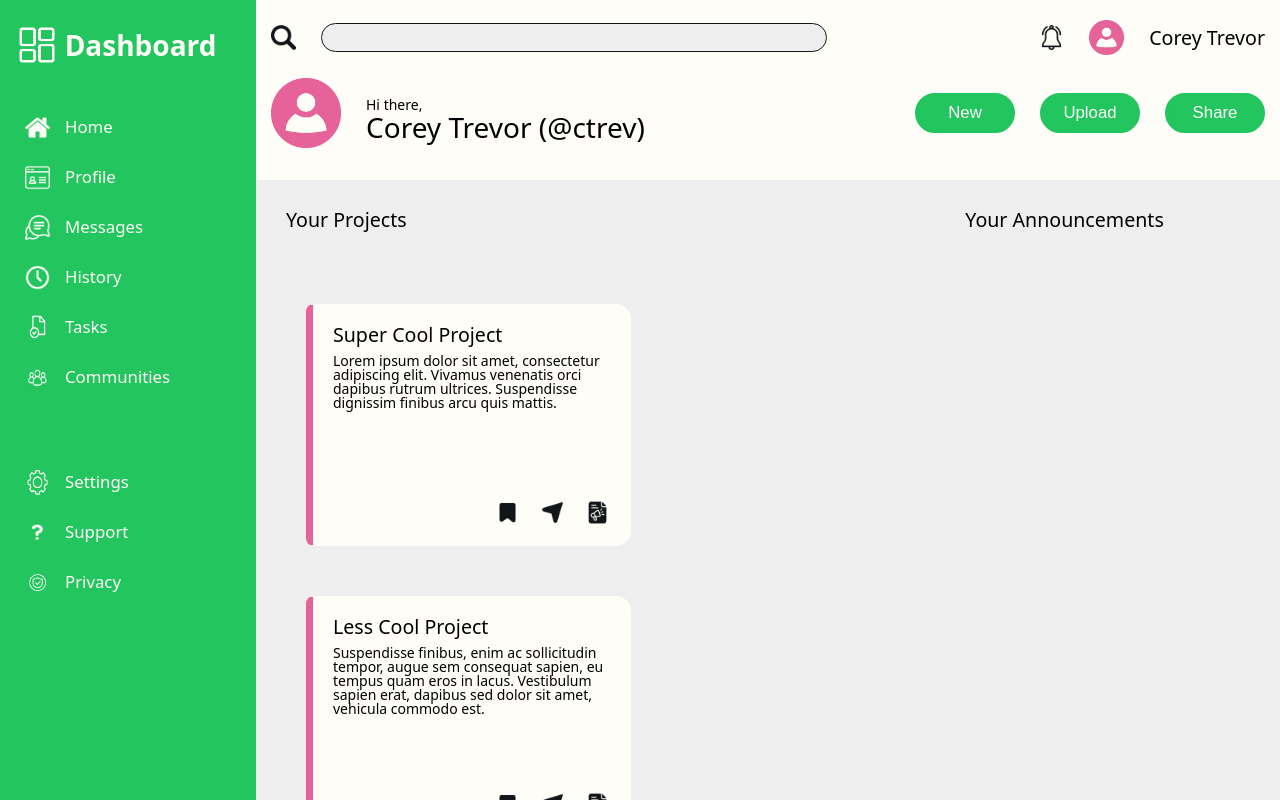
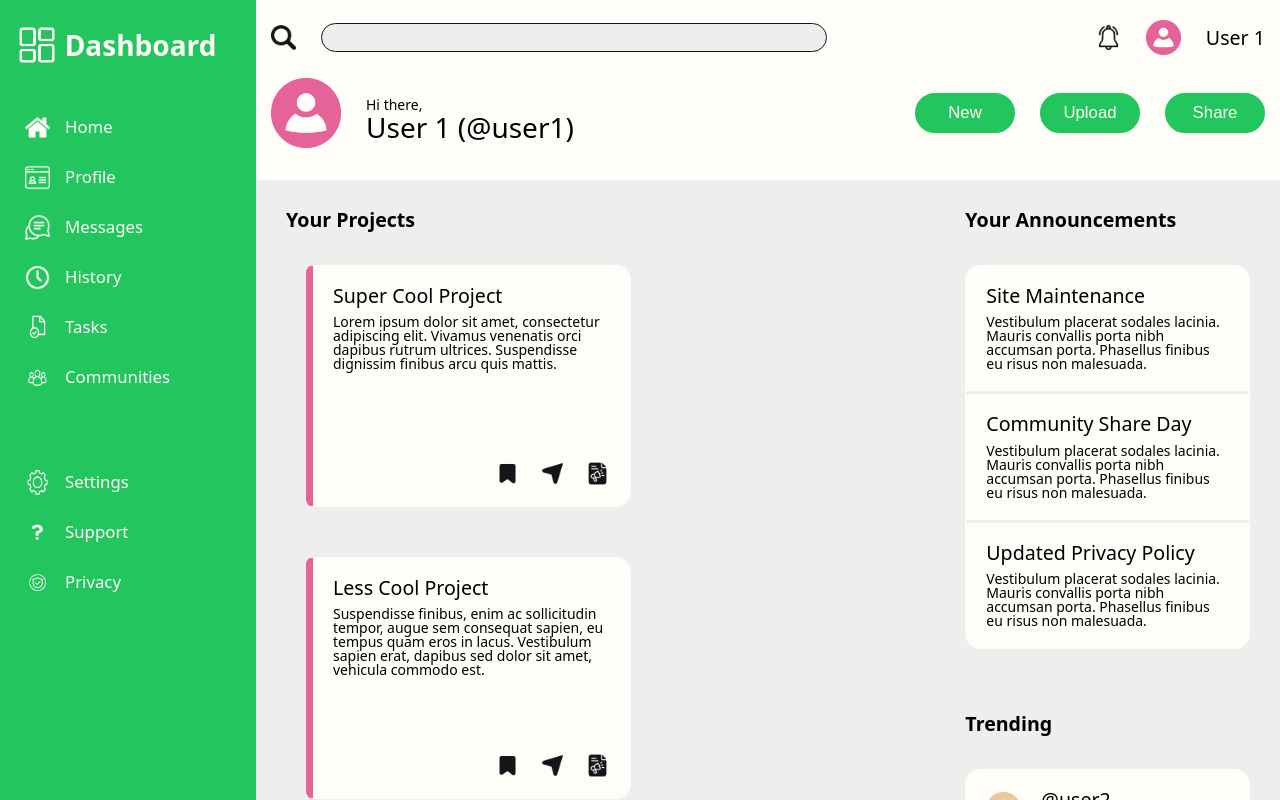
Before and after one commit to sth21/odin-admin-dashboard, a plain HTML site: page index.html in a window 1280 px wide. Drawn offline with Linux system fonts and the light colour scheme.

Commit message:
Finish structure of announcements and trending

```diff
--- a/index.html
+++ b/index.html
@@ -16,11 +16,11 @@
         <div class="header" id="right">
             <img src="media/notification.png" alt="notification icon">
             <img src="media/user1.png" alt="user's profile picture" class="icon-medium">
-            <p class="medium-size">Corey Trevor</p>
+            <p class="medium-size">User 1</p>
         </div>
         <div class="header" class="left">
             <img src="media/user1.png" alt="user's profile picture" class="icon-large">
-            <p><span class="small-size">Hi there,</span><br> Corey Trevor (@ctrev)</p>
+            <p><span class="small-size">Hi there,</span><br> User 1 (@user1)</p>
         </div>
         <div class="header" id="right">
             <button>New</button>
@@ -77,8 +77,8 @@
         </div>
     </section>
     <main>
-        <p class="medium-size">Your Projects</p>
-        <p class="medium-size">Your Announcements</p>
+        <p class="medium-size" style="font-weight: bold">Your Projects</p>
+        <p class="medium-size" style="font-weight: bold">Your Announcements</p>
         <div class="projects">
             <div class="project">
                 <div class="body-text">
@@ -146,6 +146,40 @@
                     <img src="media/announcement.png" alt="announce icon">
                 </div>
             </div>
+            <div class="empty-space"></div>
+        </div>
+        <div class="announcements">
+            <div class="announcement">
+                <p class="medium-size">Site Maintenance</p>
+                <p class="small-size">Vestibulum placerat sodales lacinia. Mauris convallis porta nibh accumsan porta. Phasellus finibus eu risus non malesuada.</p>
+            </div>
+            <div class="announcement" id="middle">
+                <p class="medium-size">Community Share Day</p>
+                <p class="small-size">Vestibulum placerat sodales lacinia. Mauris convallis porta nibh accumsan porta. Phasellus finibus eu risus non malesuada.</p>
+            </div>
+            <div class="announcement">
+                <p class="medium-size">Updated Privacy Policy</p>
+                <p class="small-size">Vestibulum placerat sodales lacinia. Mauris convallis porta nibh accumsan porta. Phasellus finibus eu risus non malesuada.</p>
+            </div>
+        </div>
+        <p class="medium-size" id="last" style="font-weight: bold">Trending</p>
+        <div class="announcements">
+            <div class="profile">
+                <img src="media/user2.png" alt="user profile">
+                <p>@user2<br> <span class="small-size">Underwater Basket Weaver</span></p>
+            </div>
+            <div class="profile">
+                <img src="media/user1.png" alt="user profile">
+                <p>@user1<br> <span class="small-size">Redstone Engineer</span></p>
+            </div>
+            <div class="profile">
+                <img src="media/user3.png" alt="user profile">
+                <p>@user3<br> <span class="small-size">Pokemon Therapist</span></p>
+            </div>
+            <div class="profile">
+                <img src="media/user4.png" alt="user profile">
+                <p>@user4<br> <span class="small-size"> Modern Medieval Doctor</span></p>
+            </div>
         </div>
     </main>
 </body>
--- a/style.css
+++ b/style.css
@@ -25,9 +25,6 @@ menu, nav, section {
 /* HTML5 display-role reset for older browsers */
 footer, header, nav, section {
 	display: block;
-}
-body {
-	line-height: 1;
 }
 ol, ul {
 	list-style: none;
@@ -58,7 +55,8 @@ ol, ul {
     width: 70px;
 }
 
-.icon-medium {
+.icon-medium,
+.profile img {
     height: 35px;
     width: 35px;
 }
@@ -83,6 +81,7 @@ body {
     width: 100%;
     display: grid;
     grid-template: minmax(90px, 9fr) minmax(310px, 31fr) / minmax(80px, 1fr) minmax(320px, 4fr);
+    line-height: 1;
 }
 
 header {
@@ -149,14 +148,14 @@ main {
     background-color: var(--grey);
     grid-area: 2 / 2 / 3 / 3;
     display: grid;
-    grid-template: 1fr 4fr 4fr / 7fr 3fr;
+    grid-template: 1fr 4fr 1fr 4fr / 7fr 3fr;
     gap: 15px;
     padding: 30px;
     overflow: auto;
 }
 
 .projects {
-    grid-area: 2 / 1 / 4 / 2;
+    grid-area: 2 / 1 / 5 / 2;
     display: grid;
     grid-template-columns: repeat(auto-fit, 325px);
     gap: 50px;
@@ -188,3 +187,40 @@ main {
     align-items: flex-end;
     gap: 20px;
 }
+
+.announcements {
+    display: grid;
+    margin-top: 20px;
+    background-color: var(--white);
+    border: 1px solid var(--white);
+    border-radius: 15px;
+    font-size: .7rem;
+}
+
+.announcement {
+    display: flex;
+    flex-direction: column;
+    gap: 10px;
+    padding: 20px;
+}
+
+#middle {
+    border-top: 3px solid var(--grey);
+    border-bottom: 3px solid var(--grey);
+}
+
+#last {
+    margin-top: 50px;
+}
+
+.profile {
+    display: flex;
+    gap: 20px;
+    padding: 20px;
+    align-items: center;
+    justify-content: flex-start;
+}
+
+.empty-space {
+    height: 1px;
+}
```
